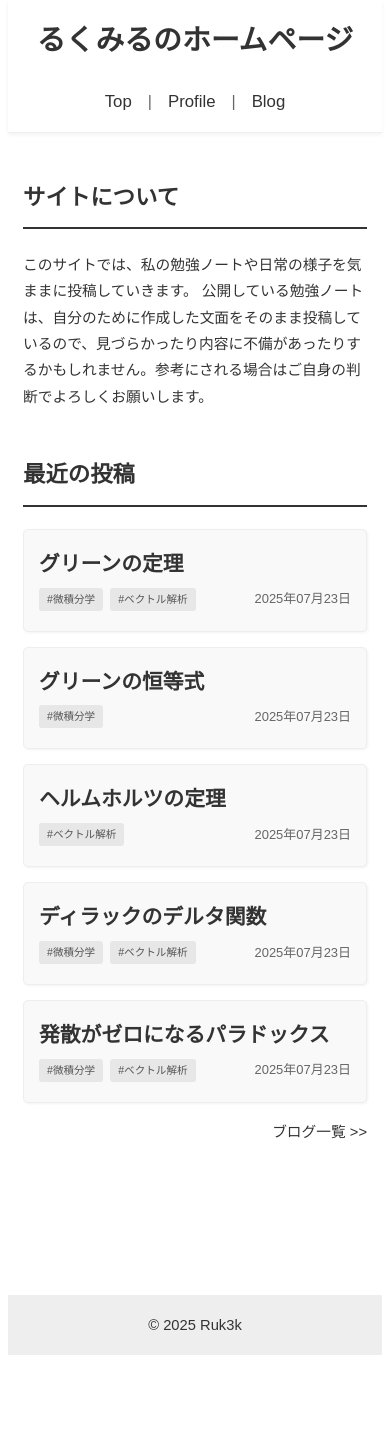
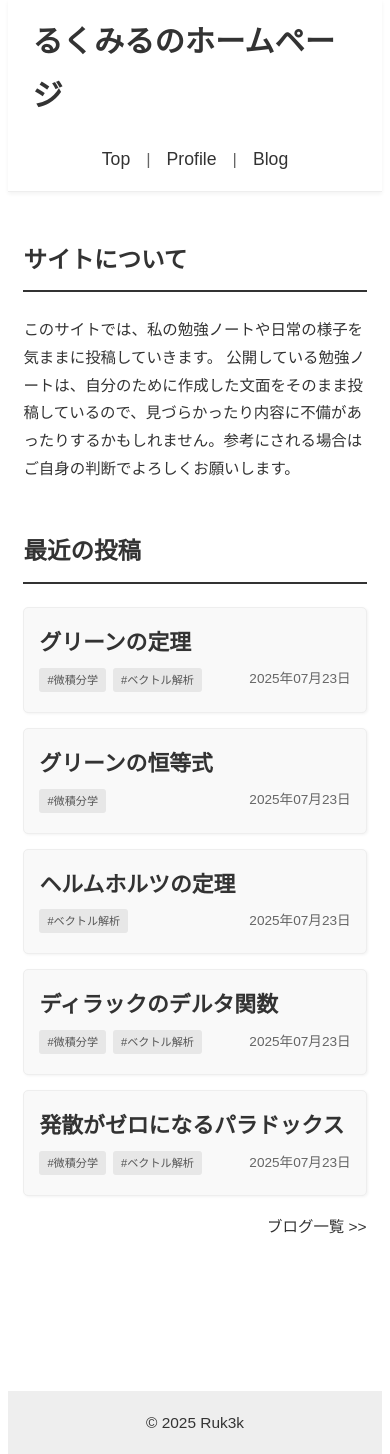
Before and after one commit to Ruk3k/my-homepage, a Jekyll site: the page built from index.html, in a window 390 px wide. Built offline with Jekyll 4.4.1, drawn with Linux system fonts in a browser that asks for light colours; nearby versions of some CDN libraries; some web fonts are replaced; a script that is not in the unit is left out; before the commit the page ends 1355 px from its top, so only the background shows below that.

Commit message:
スマホ向け表示の最適化が終わらない

```diff
--- a/_sass/_base.scss
+++ b/_sass/_base.scss
@@ -109,7 +109,7 @@ table {
 
   body {
     padding: 0em 0.5em;
-    font-size: 1em;
+    font-size: 1.05em;
   }
 
   .content-wrapper {
```
